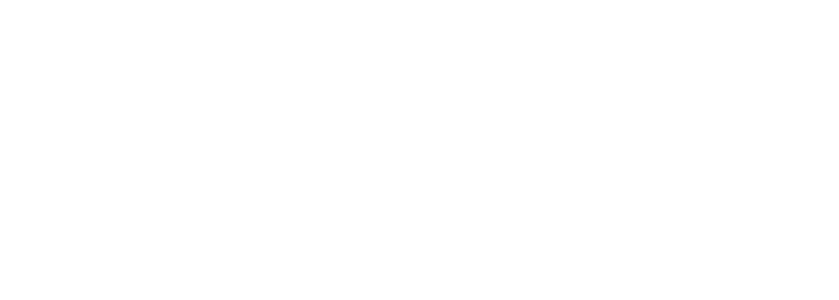
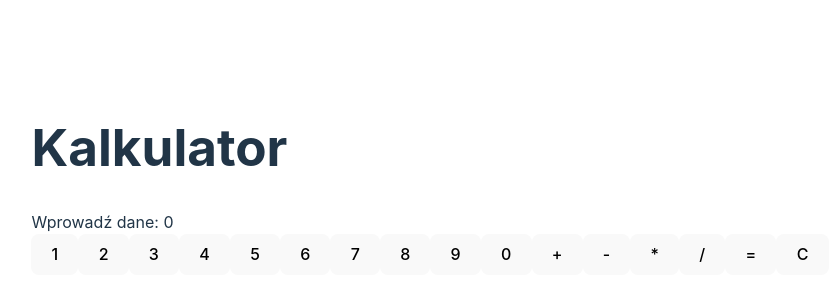
Before and after one commit to lukas-sikora/zadania-react, a React (Vite) app in the folder react-training/: page / in a window 1280 px wide. Shown: the part 220-520 px from the top of the page, without its empty margins (210-1049 px from the left). Built offline with nearby package versions, Linux system fonts and the light colour scheme.

Commit message:
use-reducer-task/2-solution

```diff
--- a/react-training/src/App.jsx
+++ b/react-training/src/App.jsx
@@ -1,5 +1,12 @@
+import Calculator from "./components/Calculator";
+
 const App = () => {
-  return <div></div>;
+  return (
+    <div>
+      <h1>Kalkulator</h1>
+      <Calculator />
+    </div>
+  );
 };
 
 export default App;
--- /dev/null
+++ b/react-training/src/components/Calculator.jsx
@@ -0,0 +1,85 @@
+import { useReducer } from "react";
+
+const reducer = (state, action) => {
+  switch (action.type) {
+    case "add_digit":
+      return { ...state, input: `${state.input}${action.digit}` };
+    case "choose_operation":
+      return {
+        ...state,
+        operation: action.operation,
+        total: state.input !== "" ? parseFloat(state.input) : state.total,
+        input: "",
+      };
+    case "clear":
+      return { input: "", total: 0, operation: null };
+    case "evaluate":
+      if (state.operation !== null && state.input !== "") {
+        return {
+          ...state,
+          input: "",
+          total: calculateResult(state.total, state.input, state.operation),
+          operation: null,
+        };
+      }
+      return state;
+    default:
+      return state;
+  }
+};
+
+const calculateResult = (total, input, operation) => {
+  const inputNumber = parseFloat(input);
+
+  switch (operation) {
+    case "+":
+      return total + inputNumber;
+    case "-":
+      return total - inputNumber;
+    case "*":
+      return total * inputNumber;
+    case "/":
+      return total / inputNumber;
+    default:
+      return total;
+  }
+};
+
+const numberArray = [1, 2, 3, 4, 5, 6, 7, 8, 9, 0];
+const operationSymbolsArray = ["+", "-", "*", "/"];
+
+const Calculator = () => {
+  const [state, dispatch] = useReducer(reducer, {
+    input: "",
+    total: 0,
+    operation: null,
+  });
+
+  return (
+    <>
+      <div>Wprowadź dane: {state.input || state.total}</div>
+      <div>
+        {numberArray.map((digit) => (
+          <button
+            key={digit}
+            onClick={() => dispatch({ type: "add_digit", digit })}
+          >
+            {digit}
+          </button>
+        ))}
+        {operationSymbolsArray.map((operation) => (
+          <button
+            key={operation}
+            onClick={() => dispatch({ type: "choose_operation", operation })}
+          >
+            {operation}
+          </button>
+        ))}
+        <button onClick={() => dispatch({ type: "evaluate" })}>=</button>
+        <button onClick={() => dispatch({ type: "clear" })}>C</button>
+      </div>
+    </>
+  );
+};
+
+export default Calculator;
```
